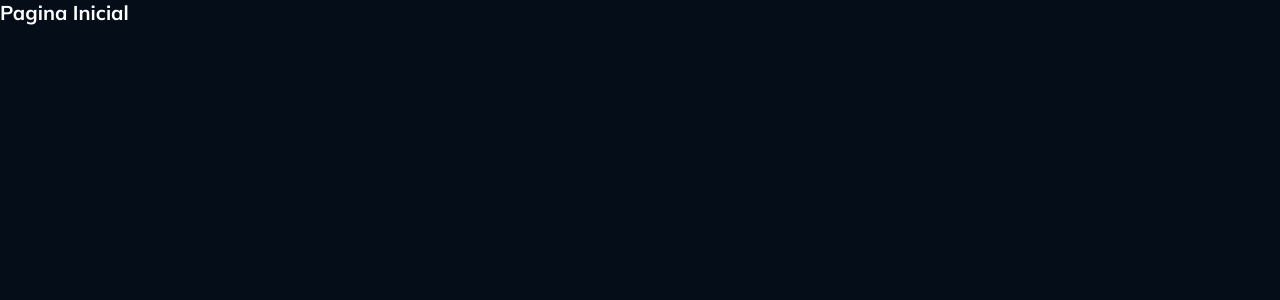
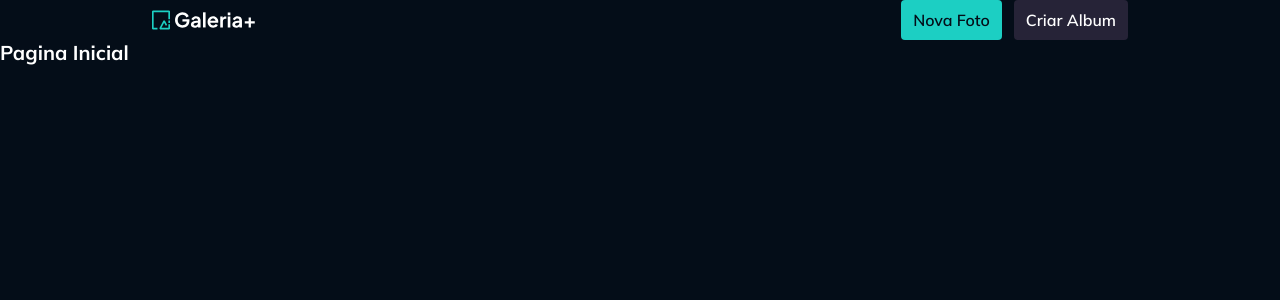
Before and after one commit to assoares383/gallery-plus, a React (Vite) app: page / in a window 1280 px wide. Shown: the top 300 px of the page. Built offline with nearby package versions, Linux system fonts and the light colour scheme.

Commit message:
feat: add componente header

```diff
--- /dev/null
+++ b/src/components/main-header.tsx
@@ -0,0 +1,28 @@
+import cx from "classnames";
+import { Link } from "react-router";
+
+import Container from "./container";
+
+import Logo from "../assets/images/galeria-plus-full-logo.svg?react";
+import Button from "./button";
+
+interface MainHeaderProps extends React.ComponentProps<typeof Container> {}
+
+export default function MainHeader({ className, ...props }: MainHeaderProps) {
+  return (
+    <Container
+      as="header"
+      className={cx("flex justify-between items-center gap-10", className)}
+      {...props}
+    >
+      <Link to="/">
+        <Logo className="h-5" />
+      </Link>
+
+      <div className="flex items-center gap-3">
+        <Button>Nova Foto</Button>
+        <Button variant="secondary">Criar Album</Button>
+      </div>
+    </Container>
+  );
+}
--- a/src/pages/layout-main.tsx
+++ b/src/pages/layout-main.tsx
@@ -1,5 +1,11 @@
 import { Outlet } from "react-router";
+import MainHeader from "../components/main-header";
 
 export default function LayoutMain() {
-  return <Outlet />;
+  return (
+    <>
+      <MainHeader />
+      <Outlet />
+    </>
+  );
 }
```
